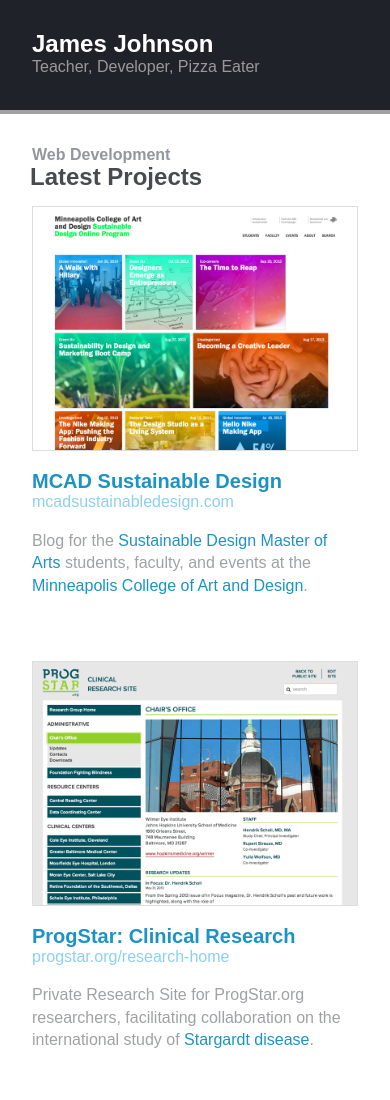
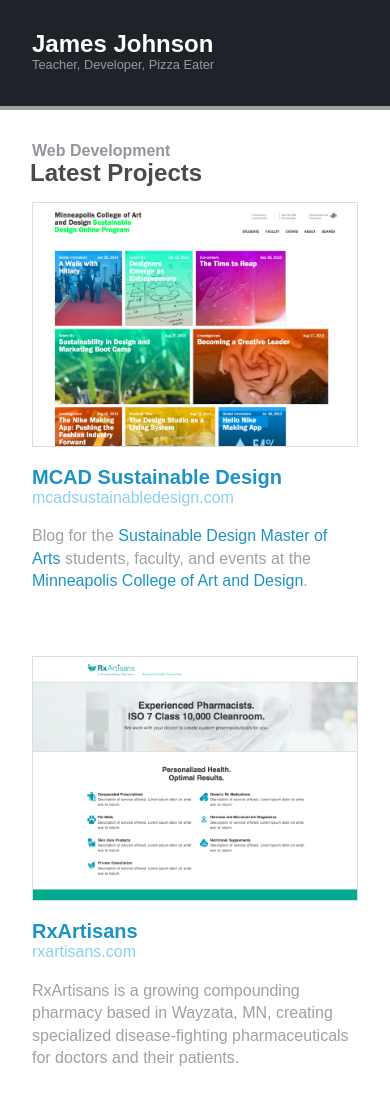
Before and after one commit to geekydatamonkey/geekydatamonkey.github.io, a plain HTML site: page index.html in a window 390 px wide. Shown: the top 1100 px of the page. Drawn offline with Linux system fonts and the light colour scheme.

Commit message:
Further responsive tweaks. Added RxArtisans.

```diff
--- a/index.html
+++ b/index.html
@@ -10,7 +10,6 @@
   <meta name="description" content="">
   <meta name="viewport" content="width=device-width">
   <link rel="stylesheet" href="css/main.css">
-  <link rel="icon" type="image/svg" href="MN.svg">
   <script src="js/vendor/modernizr-2.6.2.min.js"></script>
   <script type="text/javascript" src="//use.typekit.net/shp7xuy.js"></script>
   <script type="text/javascript">try{Typekit.load();}catch(e){}</script>
@@ -57,6 +56,19 @@
             </ul>
           </li>
           <li>
+            <a href="http://rxartisans.james.mn"><img src="img/thumb-rxartisans-800x600.png"
+              alt="RxArtisans"></a>
+            <h3>
+              <a href="http://rxartisans.james.mn">RxArtisans</a>
+            </h3>
+            <cite class="site-url">
+              <a href="http://rxartisans.james.mn">
+                rxartisans.com
+              </a>
+            </cite>
+            <p>RxArtisans is a growing compounding pharmacy based in Wayzata, MN, creating specialized disease-fighting pharmaceuticals for doctors and their patients.</p>
+          </li>
+          <li>
             <a href="http://progstar.org/research-home"><img src="img/thumb-progstarInt-800x600.png"
               alt="ProgStar Research Site"></a>
             <h3>
@@ -91,7 +103,7 @@
                 progstar.org
               </a>
             </cite>
-            <p>Homepage for the new international study of <a href="http://en.wikipedia.org/wiki/Stargardt_disease">Stargardt disease</a> funded by the Foundation Fighting Blindness.</p>
+            <p>News about new international study of <a href="http://en.wikipedia.org/wiki/Stargardt_disease">Stargardt disease</a> funded by the Foundation Fighting Blindness.</p>
 
             <ul class="tag-list">
               <li>Wordpress</li>
--- a/sass/partials/_page-header.scss
+++ b/sass/partials/_page-header.scss
@@ -6,9 +6,12 @@
     @include span-columns($total-columns/$header-cols);
     font-family: $body-font-stack;
     font-size: 3em;
-    @include breakpoint('mobile-tablet'){
+    @include breakpoint('mobile'){
       font-size: 1.5em;
       @include reset-columns;
+    }
+    @include breakpoint('tablet'){
+      font-size: 2em;
     }
     margin: 0;
     line-height: 1;
@@ -21,8 +24,11 @@
       margin: 0;
     }
     font-size: 1.5em;
-    @include breakpoint('mobile-tablet'){
+    @include breakpoint('tablet'){
       font-size: 1em;
+    }
+    @include breakpoint('mobile'){
+      font-size: 0.8em;
     }
     text-align: right;
     font-family: $condensed-font-stack;
--- a/sass/partials/_page-section.scss
+++ b/sass/partials/_page-section.scss
@@ -24,8 +24,11 @@
     margin-bottom: 0.5em;
     font-family: $body-font-stack;
     font-size: $section-heading-size;
-    @include breakpoint('mobile-tablet') {
+    @include breakpoint('mobile') {
       font-size: 1.5em;
+    }
+    @include breakpoint('tablet') {
+      font-size: 2em;
     }
     color: $color-heading;
     margin-left: -2px; // weird space with font
```
Also changed, not shown: css/main.css, img/thumb-rxartisans-800x600.png (added).
